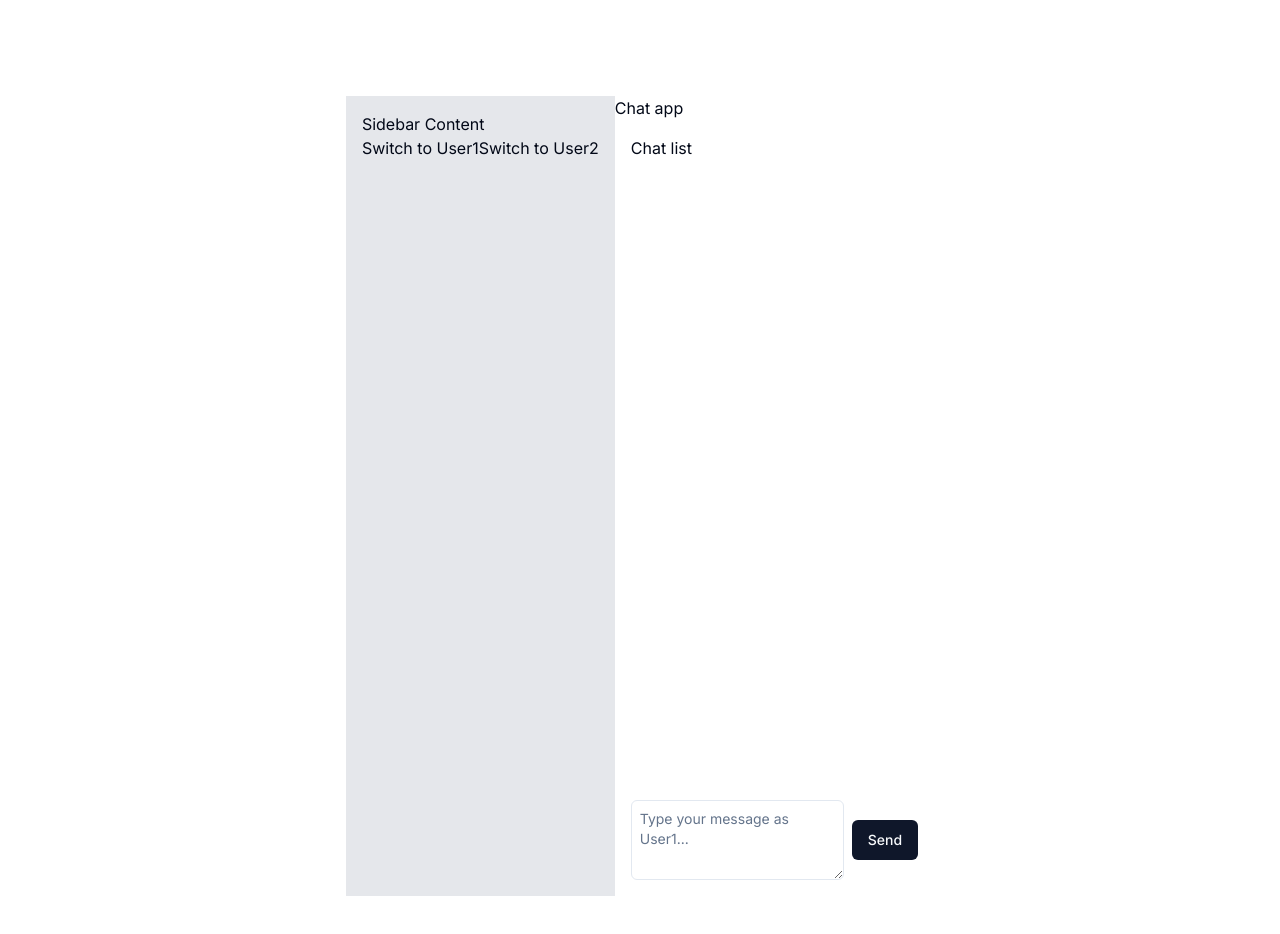
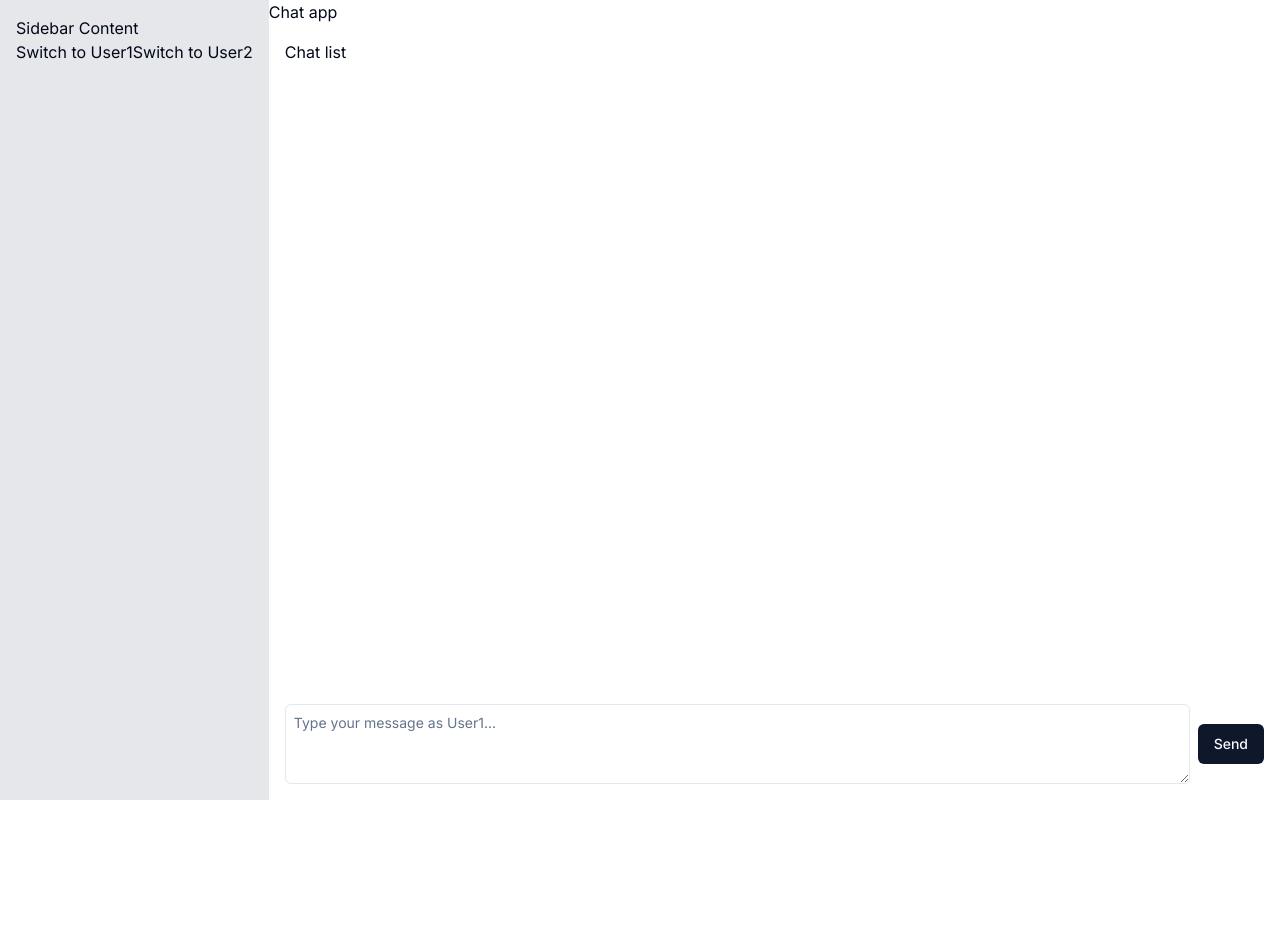
Before and after one commit to Ghislain-Helison/chat-app, a Next.js app: page / in a window 1280 px wide. Shown: the top 934 px of the page. After the commit the page ends 800 px from the top, so only its background shows below. Built offline with nearby package versions, Linux system fonts and the light colour scheme.

Commit message:
Commit befor adding topbar

```diff
--- a/src/app/page.tsx
+++ b/src/app/page.tsx
@@ -1,9 +1,8 @@
 import { Chat } from "@/components/chat/Chat";
-import Image from "next/image";
 
 export default function Home() {
   return (
-    <main className="flex min-h-screen flex-col items-center justify-between p-24">
+    <main>
       <Chat />
     </main>
   );
```
Also changed, not shown: src/components/Nav.tsx (deleted), src/lib/utils.ts (line endings or trailing spaces).
